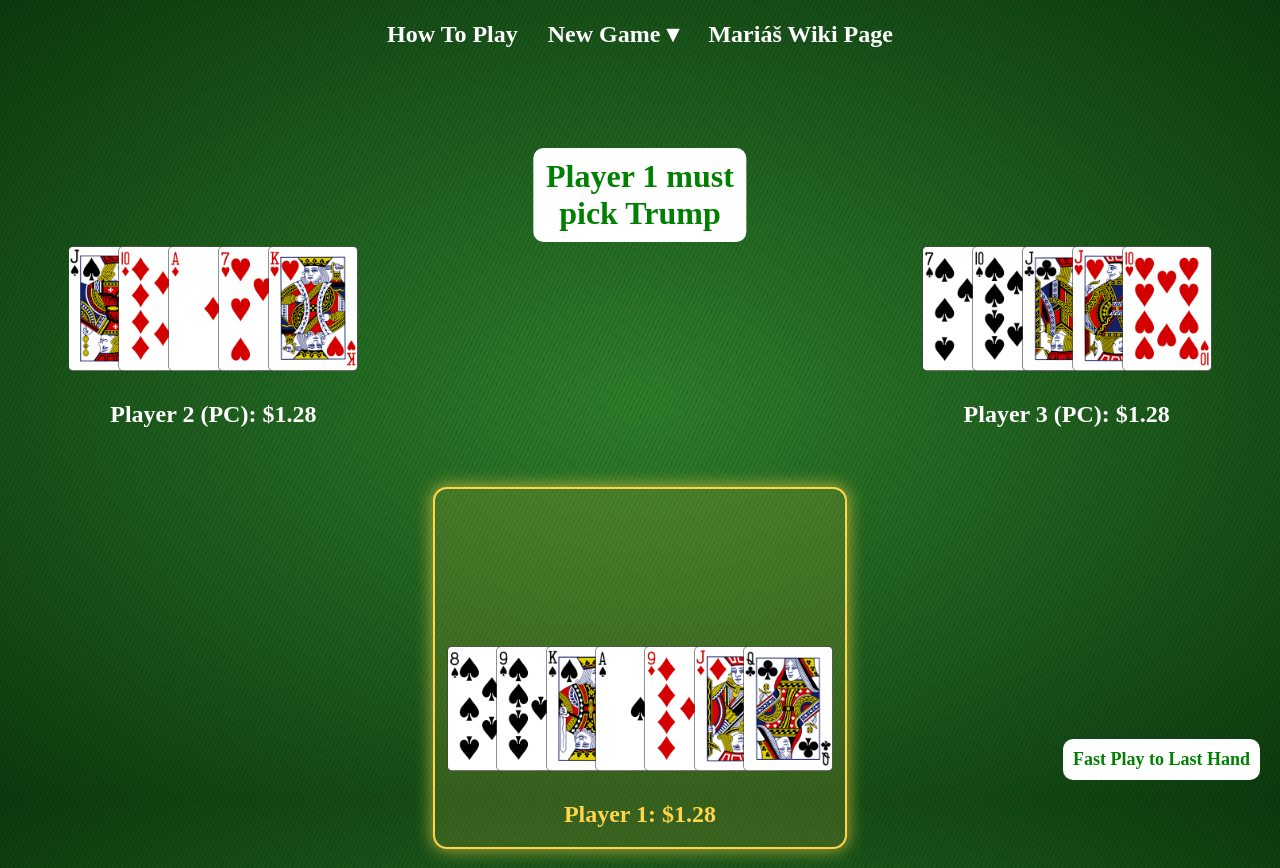
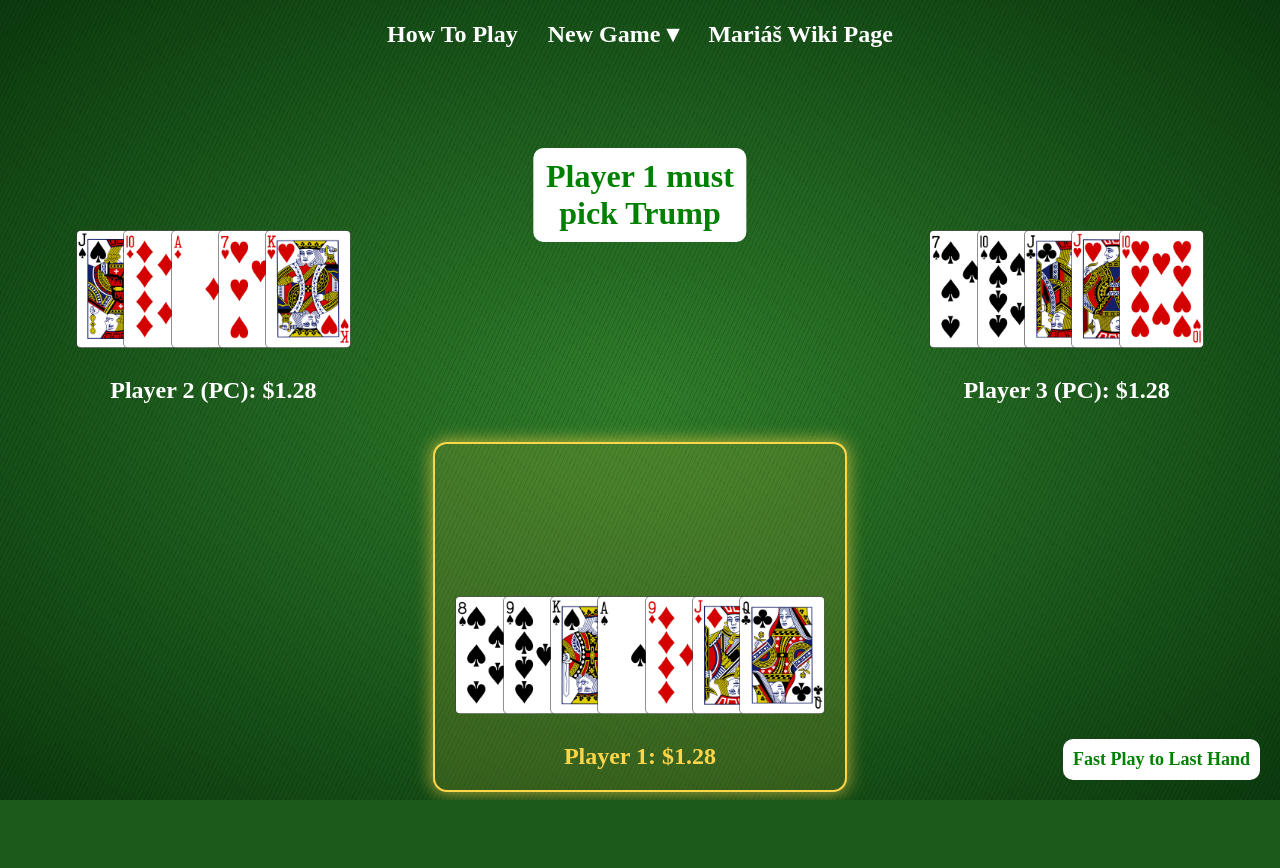
Before and after one commit to iballen93/marias-card-game, an Angular app: page /game/learning-pc-slow in a window 1280 px wide. After the commit the page ends 800 px from the top, so only its background shows below. Built offline with nearby package versions, Linux system fonts and the light colour scheme.

Commit message:
fit the board to the visible screen height on tablets, short windows and phones in a browser, so nothing scrolls

```diff
--- a/src/app/components/game/game.component.less
+++ b/src/app/components/game/game.component.less
@@ -8,9 +8,10 @@ app-card-pile {
     justify-content: center;
 }
 
+// the board fills what's left of the screen below the menu bar, so nothing scrolls
 table {
     width: 100%;
-    height: 100vh;
+    height: var(--board-height);
     border-collapse: collapse;
     table-layout: fixed;
 }
@@ -50,6 +51,13 @@ table {
     left: 50%;
     transform: translateX(-50%);
     padding-top: 300px;
+}
+
+// on shorter screens the trick moves up with the smaller cards, so it stays clear of Player 1's piles
+@media (min-width: 769px) and (min-height: 501px) and (max-height: 960px) {
+    .trick-pile {
+        padding-top: calc(var(--side-pile-height) + var(--hand-pile-height) - 10px);
+    }
 }
 
 .fast-play-button {
--- a/src/styles.less
+++ b/src/styles.less
@@ -21,13 +21,36 @@
   --seat-padding: 12px;
   /* Room for a hand's piles: a third of the page, less the padding and a scrollbar */
   --seat-width: calc(100vw / 3 - 22px - var(--seat-padding) * 2);
+  /* The height you can actually see: Safari's and Chrome's toolbars come and go, and 100vh counts them as gone */
+  --screen-height: 100vh;
+  /* the menu bar above the board, and the status bar and home indicator on an iPad's home screen app */
+  --nav-height: 68px;
+  --board-height: calc(var(--screen-height) - var(--nav-height) - env(safe-area-inset-top, 0px) - env(safe-area-inset-bottom, 0px));
+}
+
+@supports (height: 100dvh) {
+  :root {
+    --screen-height: 100dvh;
+  }
+}
+
+/* Tablets and short desktop windows: the same table, with the cards shrunk until both rows of players fit the height.
+   Each row is about 2.44 card widths plus 154px of titles and gaps. */
+@media (min-width: 769px) and (min-height: 501px) and (max-height: 960px) {
+  :root {
+    --card-width: clamp(56px, calc((var(--board-height) - 316px) / 4.886), 90px);
+    --card-spacing: calc(var(--card-width) * 0.556);
+    --side-card-max: calc(var(--card-width) * 0.7);
+    --hand-pile-height: calc(var(--card-width) * 1.47 + 18px);
+    --side-pile-height: calc(var(--side-card-max) * 1.39 + 42px);
+  }
 }
 
 /* On phones everything is sized from --card-width, which is as large as the screen allows */
 @media (max-width: 768px), (max-height: 500px) {
   :root {
     /* Escaped because Less would otherwise work out min() itself instead of leaving it to the browser */
-    --card-width: ~"clamp(62px, min(calc((100vh - 396px - env(safe-area-inset-top, 0px) - env(safe-area-inset-bottom, 0px)) / 6.44), 24vw), 110px)";
+    --card-width: ~"clamp(62px, min(calc((var(--screen-height) - 396px - env(safe-area-inset-top, 0px) - env(safe-area-inset-bottom, 0px)) / 6.44), 24vw), 110px)";
     --card-spacing: calc(var(--card-width) * 0.52);
     --side-card-max: calc(var(--card-width) * 0.336);
     --card-lift: calc(var(--card-width) * 0.08);
@@ -52,12 +75,12 @@
 
 @media (max-height: 500px) and (orientation: landscape) {
   :root {
-    --card-width: clamp(54px, calc((100vh - 141px) / 4.31), 90px);
+    --card-width: clamp(54px, calc((var(--screen-height) - 141px) / 4.31), 90px);
     --side-card-max: calc(var(--card-width) * 0.62);
     --seat-width: calc((100vw - env(safe-area-inset-left, 0px) - env(safe-area-inset-right, 0px)) / 3 - 16px - var(--seat-padding) * 2);
     --side-pile-height: calc(var(--side-card-max) * 1.39 + 12px);
     /* Whatever height is left over goes to the messages above the trick */
-    --message-space: calc(100vh - var(--hand-pile-height) * 2 - var(--side-pile-height) - var(--player-title-size) * 1.5 - var(--seat-padding) - 32px - env(safe-area-inset-top, 0px) - env(safe-area-inset-bottom, 0px));
+    --message-space: calc(var(--screen-height) - var(--hand-pile-height) * 2 - var(--side-pile-height) - var(--player-title-size) * 1.5 - var(--seat-padding) - 32px - env(safe-area-inset-top, 0px) - env(safe-area-inset-bottom, 0px));
     --pile-title-size: clamp(0.5625rem, 2.4vh, 0.75rem);
     --player-title-size: clamp(0.875rem, 3.4vh, 1.125rem);
     --message-large: clamp(0.8125rem, 3.6vh, 1.125rem);
```
